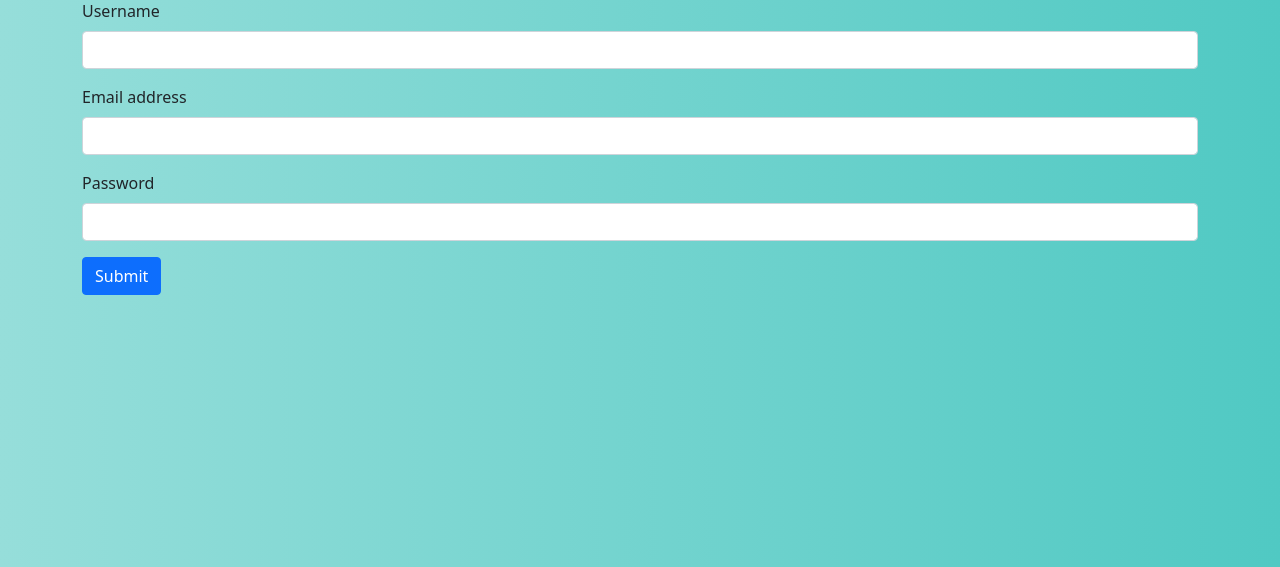
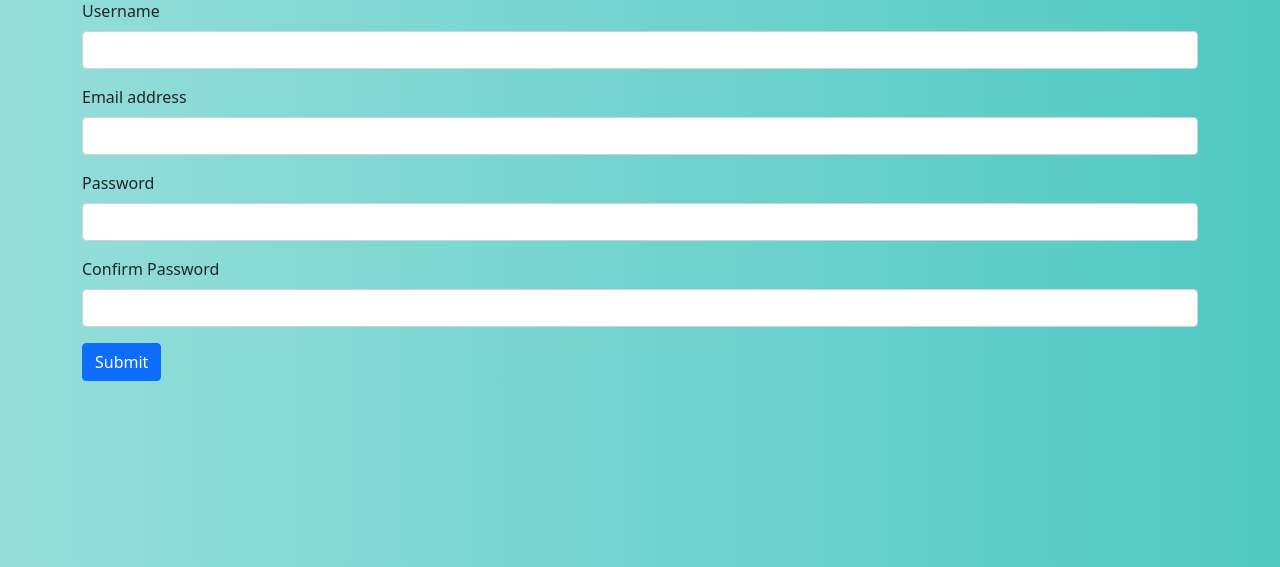
Before and after one commit to benjaminbills/pitches, a Flask app: page /auth/register in a window 1280 px wide. Shown: the part 105-672 px from the top of the page. Run offline with Flask 2, Linux system fonts and the light colour scheme.

Commit message:
add form validations

```diff
--- a/app/auth/__init__.py
+++ b/app/auth/__init__.py
@@ -2,4 +2,4 @@ from flask import Blueprint
 
 auth = Blueprint('auth',__name__)
 
-from . import views
+from . import views, forms
--- /dev/null
+++ b/app/auth/forms.py
@@ -0,0 +1,27 @@
+from flask_wtf import FlaskForm
+from wtforms import StringField,PasswordField,SubmitField
+from wtforms.validators import Required,Email,EqualTo,Length,EqualTo
+from wtforms import StringField,PasswordField,BooleanField,SubmitField
+from ..models import User
+from wtforms import ValidationError
+
+class RegistrationForm(FlaskForm):
+    email = StringField('Your Email Address',validators=[Required(),Email()])
+    username = StringField('Enter your username',validators = [Required()])
+    password = PasswordField('Password',validators = [Required(), EqualTo('password_confirm',message = 'Passwords must match')])
+    password_confirm = PasswordField('Confirm Passwords',validators = [Required()])
+    submit = SubmitField('Sign Up')
+
+    def validate_email(self,data_field):
+            if User.query.filter_by(email =data_field.data).first():
+                raise ValidationError('There is an account with that email')
+
+    def validate_username(self,data_field):
+        if User.query.filter_by(username = data_field.data).first():
+            raise ValidationError('That username is taken')
+
+class LoginForm(FlaskForm):
+    email = StringField('Your Email Address',validators=[Required(),Email()])
+    password = PasswordField('Password',validators =[Required()])
+    remember = BooleanField('Remember me')
+    submit = SubmitField('Sign In')
--- a/app/auth/views.py
+++ b/app/auth/views.py
@@ -3,30 +3,30 @@ from flask_login import login_user, login_required, logout_user
 from ..models import User
 from . import auth
 from .. import db
+from ..email import mail_message
+from .forms import LoginForm,RegistrationForm
 
 @auth.route('/login',methods=['GET','POST'])
 def login():
-    if request.method == 'POST':
-        email = request.form.get('email')
-        password = request.form.get('password')
-        user = User.query.filter_by(email=email).first()
-        if user is not None and user.verify_password(password):
-            login_user(user, remember=True)
+    login_form = LoginForm()
+    if login_form.validate_on_submit():
+        user = User.query.filter_by(email=login_form.email.data).first()
+        if user is not None and user.verify_password(login_form.password.data):
+            login_user(user, login_form.remember.data)
             return redirect(request.args.get('next') or url_for('main.index'))
-        print('Invalid username or Password')
-    return render_template('auth/login.html')
+        flash('Invalid username or Password')
+    return render_template('auth/login.html', login_form = login_form)
 
 @auth.route('/register',methods = ["GET","POST"])
 def register():
-    if request.method == 'POST':
-        email = request.form.get('email')
-        password = request.form.get('password')
-        username = request.form.get('username')
-        user = User(email = email, password = password, username = username)
+    register_form = RegistrationForm()
+    if register_form.validate_on_submit():
+        user = User(email = register_form.email.data, password = register_form.password.data, username =register_form.username.data)
         db.session.add(user)
         db.session.commit()
+        mail_message("Welcome to Pitches","email/welcome_user",user.email,user=user )
         return redirect(url_for('auth.login'))
-    return render_template('auth/register.html')
+    return render_template('auth/register.html', register_form=register_form)
 
 @auth.route('/logout')
 @login_required
--- a/app/templates/auth/register.html
+++ b/app/templates/auth/register.html
@@ -6,19 +6,65 @@
 {% endblock %}
 {% block content %}
 <div class="container pt-5">
+  {% for message in get_flashed_messages() %}
+        <div class="alert alert-danger">
+        {{ message }}
+        </div>
+  {% endfor %}
   <form method="POST">
     <input type="hidden" name="csrf_token" value="{{ csrf_token() }}"/>
+    <!-- <div class="mb-3">
+      <label for="username" class="form-label">Username</label>
+      {{register_form.username(class_='form-control')}}
+    </div> -->
     <div class="mb-3">
-      <label for="username" class="form-label">Username</label>
-      <input type="text" name="username" class="form-control">
-    </div>
+      <label for="exampleInputEmail1" class="form-label">Username</label>
+      {% if register_form.username.errors %}
+
+      {{register_form.username(class="form-control is-invalid")}}
+          {% for error in register_form.username.errors %}
+              <div class="invalid-feedback">
+                  <span>{{error}}</span>
+              </div>
+          {% endfor %}
+      {% else %}
+      {{register_form.username(class="form-control")}}
+      {% endif %}
+    </div >
+    <!-- <div class="mb-3">
+      <label for="exampleInputEmail1" class="form-label">Email address</label>
+      {{register_form.email(class_='form-control')}}
+    </div> -->
     <div class="mb-3">
       <label for="exampleInputEmail1" class="form-label">Email address</label>
-      <input type="email" name="email" class="form-control" id="exampleInputEmail1" aria-describedby="emailHelp">
-    </div>
+      {% if register_form.email.errors %}
+
+      {{register_form.email(class="form-control is-invalid")}}
+          {% for error in register_form.email.errors %}
+              <div class="invalid-feedback">
+                  <span>{{error}}</span>
+              </div>
+          {% endfor %}
+      {% else %}
+      {{register_form.email(class="form-control")}}
+      {% endif %}
+    </div >
     <div class="mb-3">
-      <label for="exampleInputPassword1" class="form-label">Password</label>
-      <input type="password" name="password" class="form-control" id="exampleInputPassword1">
+      <label for="exampleInputEmail1" class="form-label">Password</label>
+      {% if register_form.password.errors %}
+      {{register_form.password(class="form-control is-invalid")}}
+          {% for error in register_form.password.errors %}
+              <div class="invalid-feedback">
+                  <span>{{error}}</span>
+              </div>
+          {% endfor %}
+      {% else %}
+      {{register_form.password(class="form-control")}}
+      {% endif %}
+    </div >
+    <div class="mb-3">
+      <label for="exampleInputPassword1" class="form-label">Confirm Password</label>
+      {{register_form.password_confirm(class_='form-control')}}
     </div>
     <button type="submit" class="btn btn-primary">Submit</button>
   </form>
```
Also changed, not shown: app/templates/auth/login.html (+11 -3 lines).
